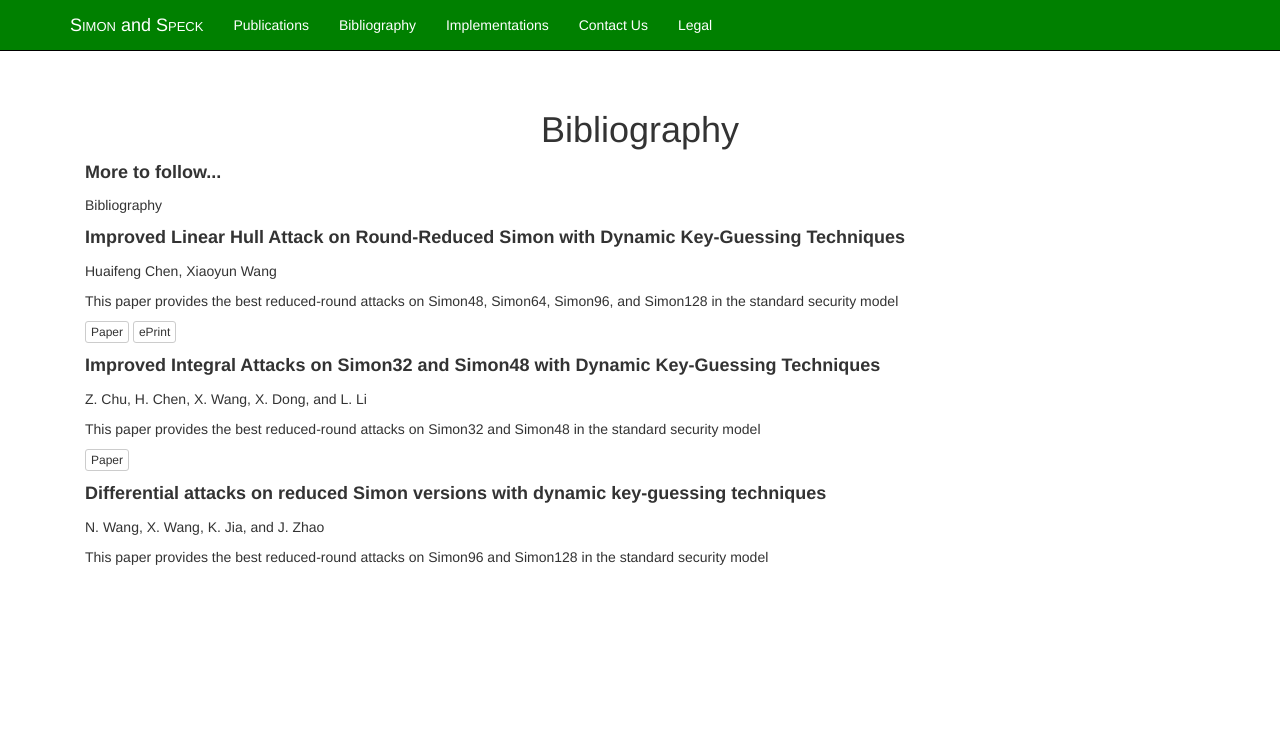
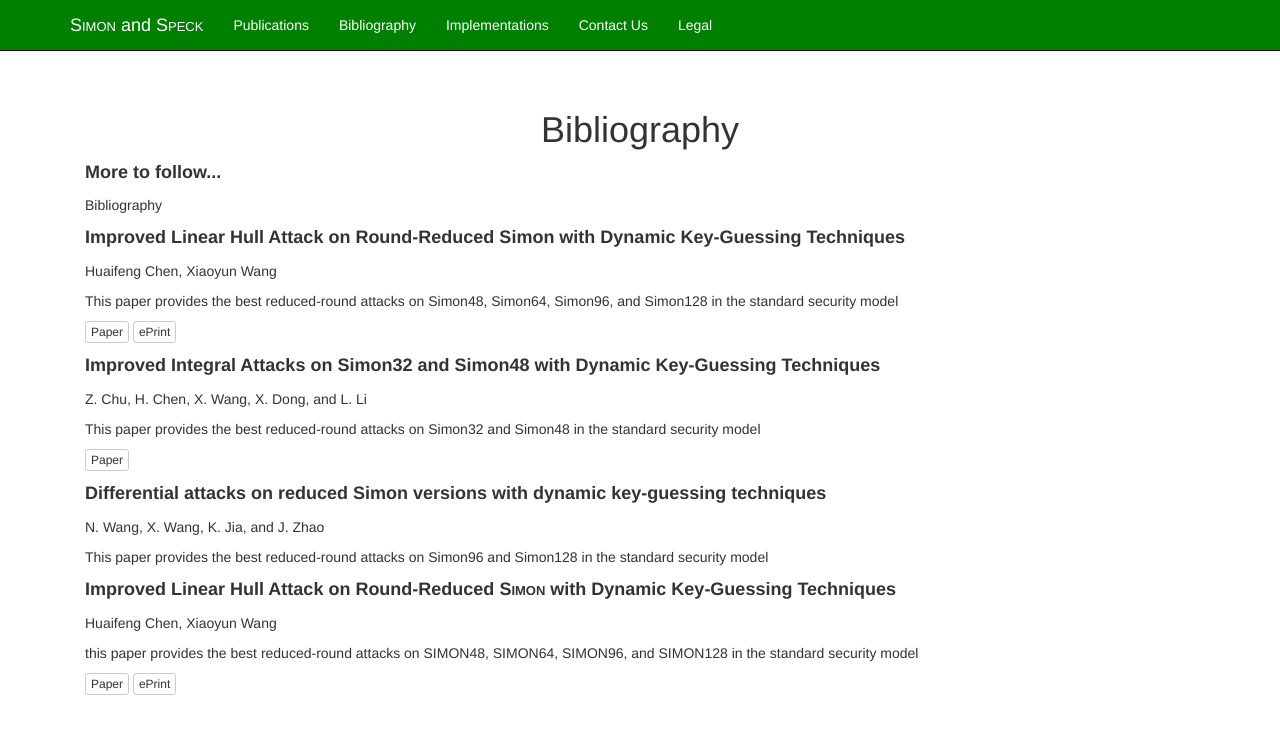
Before and after one commit to nsacyber/simon-speck, a Jekyll site: the page built from bibliography/index.html, in a window 1280 px wide. Shown: the top 734 px of the page. Built offline with Jekyll 4.4.1, drawn with Linux system fonts in a browser that asks for light colours; nearby versions of some CDN libraries.

Commit message:
Add bib entry

```diff
--- a/_data/bibs.yml
+++ b/_data/bibs.yml
@@ -33,3 +33,9 @@
   alt_description:
   slide_url:
   alt_eprint:
+
+- title: "Improved Linear Hull Attack on Round-Reduced SIMON with Dynamic Key-Guessing Techniques"
+  authors: Huaifeng Chen, Xiaoyun Wang
+  description: this paper provides the best reduced-round attacks on SIMON48, SIMON64, SIMON96, and SIMON128 in the standard security model
+  url: https://link.springer.com/chapter/10.1007/978-3-662-52993-5_22#citeas
+  alt_eprint: https://eprint.iacr.org/2015/666
```
